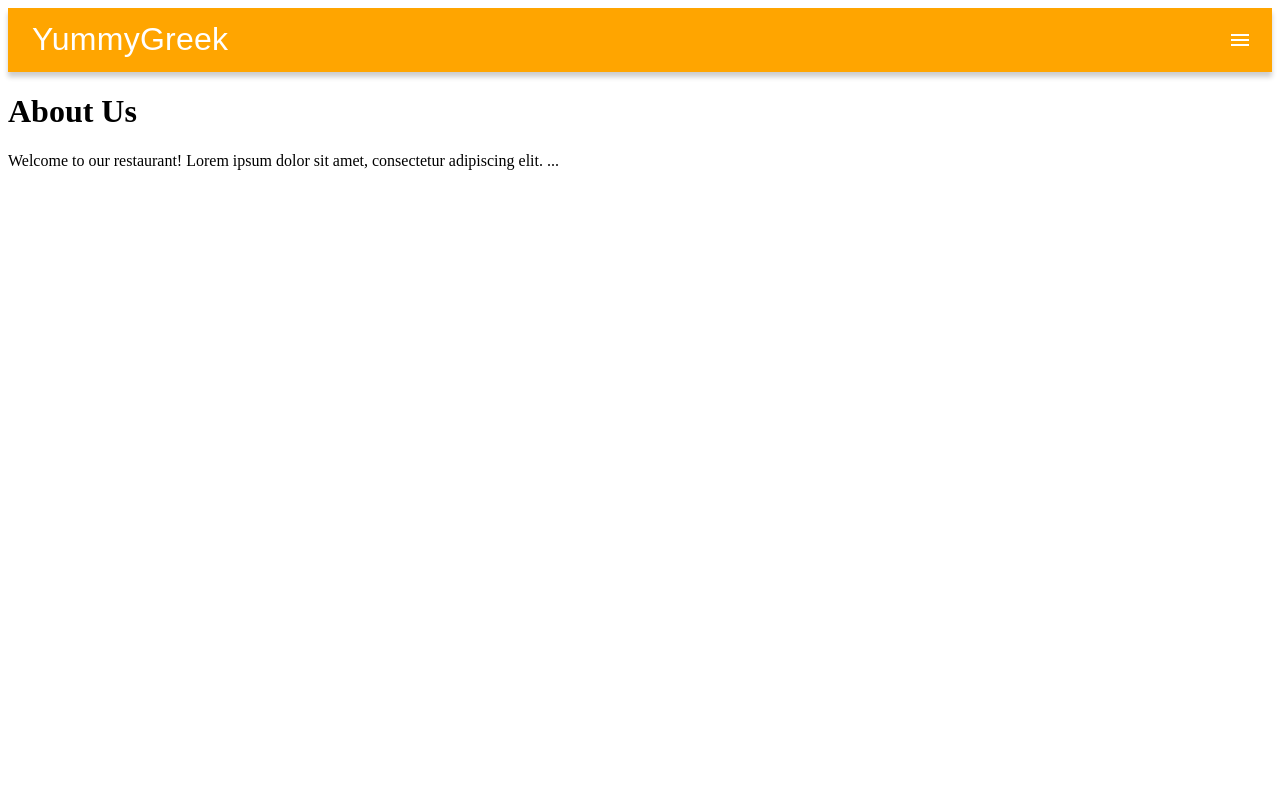
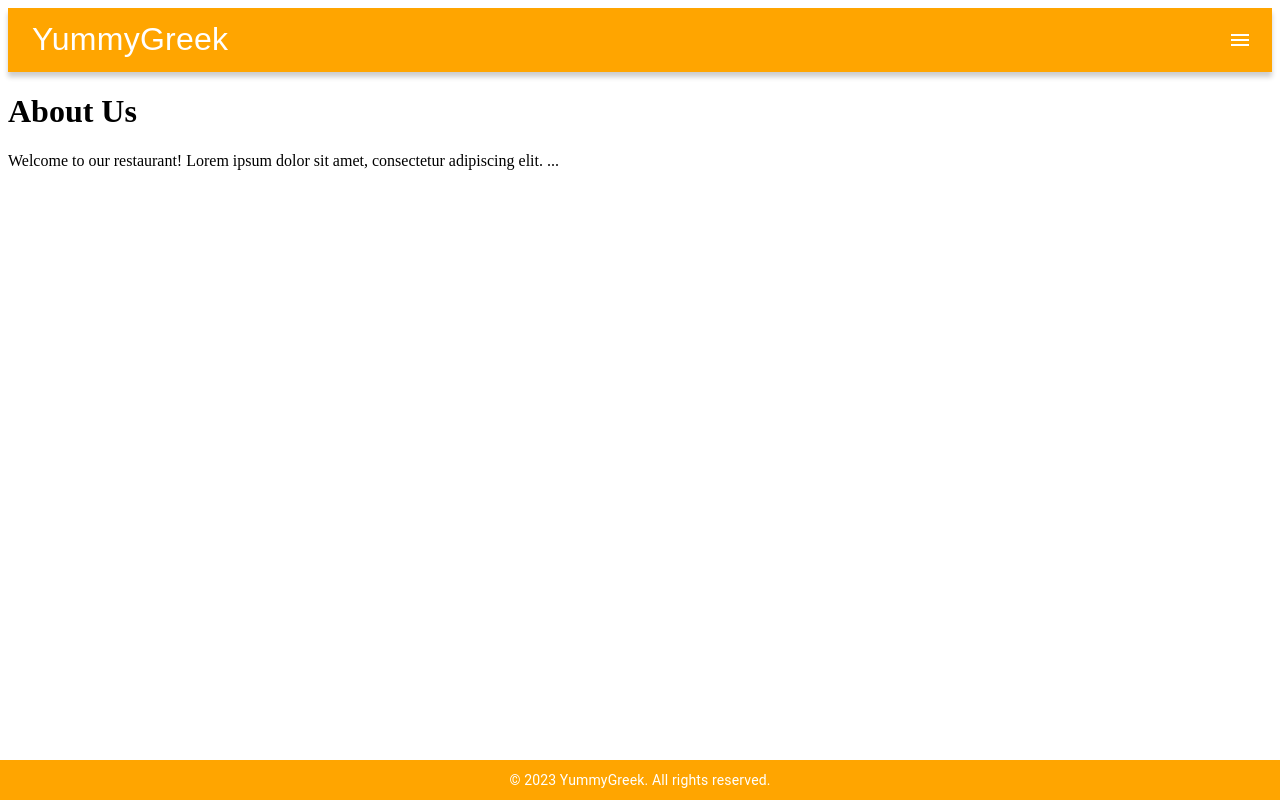
Before and after one commit to PanagiotisVard/YummyGreek, a React (Create React App) app in the folder frontend/: page /aboutus in a window 1280 px wide. Built offline with nearby package versions, Linux system fonts and the light colour scheme; a web font is replaced by a local one.

Commit message:
AboutUs page styling

```diff
--- a/frontend/src/Pages/AboutUsPage/AboutUs.js
+++ b/frontend/src/Pages/AboutUsPage/AboutUs.js
@@ -1,6 +1,8 @@
 // AboutUs.js
 import React from 'react';
 import Header from "../Header/Header";
+import Footer from "../Footer/Footer"
+
 
 function AboutUs() {
   return (
@@ -11,6 +13,7 @@ function AboutUs() {
         Welcome to our restaurant! Lorem ipsum dolor sit amet, consectetur adipiscing elit.
         ...
       </p>
+      <Footer></Footer>
     </div>
   );
 }
--- a/frontend/src/Pages/DishesPage/DishesPage.js
+++ b/frontend/src/Pages/DishesPage/DishesPage.js
@@ -7,7 +7,7 @@ import "./DishList.css";
 import { useDishes } from "./useDishes";
 import Dish from "./Dish";
 import Header from "../Header/Header";
-
+import Footer from "../Footer/Footer";
 
 const DishesPage = () => {
   const navigate = useNavigate();
@@ -120,6 +120,7 @@ const DishesPage = () => {
           </Grid>
         </Grid>
       </Container>
+      <Footer></Footer>
     </div>
   );
 };
--- /dev/null
+++ b/frontend/src/Pages/Footer/Footer.js
@@ -0,0 +1,27 @@
+import React from "react";
+import Typography from "@mui/material/Typography";
+import Box from "@mui/material/Box";
+
+const Footer = () => {
+  const footerStyle = {
+    backgroundColor: "orange",
+    padding: "10px 0",
+    textAlign: "center",
+    color: "white",
+    position: "fixed",
+    bottom: 0,
+    left: 0,
+    right: 0,
+    width: "100%", // Make the width 100%
+  };
+
+  return (
+    <Box component="footer" style={footerStyle}>
+      <Typography variant="body2">
+        &copy; {new Date().getFullYear()} YummyGreek. All rights reserved.
+      </Typography>
+    </Box>
+  );
+};
+
+export default Footer;
--- a/frontend/src/Pages/Header/Header.js
+++ b/frontend/src/Pages/Header/Header.js
@@ -6,9 +6,11 @@ import IconButton from "@mui/material/IconButton";
 import MenuIcon from "@mui/icons-material/Menu";
 import Menu from "@mui/material/Menu";
 import MenuItem from "@mui/material/MenuItem";
+import { useNavigate } from "react-router-dom"; // Import useNavigate
 
 const Header = () => {
   const [anchorEl, setAnchorEl] = useState(null);
+  const navigate = useNavigate(); // Get the navigate function from React Router
 
   const handleMenuClick = (event) => {
     setAnchorEl(event.currentTarget);
@@ -16,6 +18,12 @@ const Header = () => {
 
   const handleClose = () => {
     setAnchorEl(null);
+  };
+
+  const handleAboutUsClick = () => {
+    // Navigate to the "AboutUs" page when "About Us" is clicked
+    navigate("/aboutus");
+    handleClose(); // Close the menu
   };
 
   const headerStyle = {
@@ -45,7 +53,7 @@ const Header = () => {
         >
           <MenuItem onClick={handleClose}>My Account</MenuItem>
           <MenuItem onClick={handleClose}>Orders</MenuItem>
-          <MenuItem onClick={handleClose}>About Us</MenuItem>
+          <MenuItem onClick={handleAboutUsClick}>About Us</MenuItem>
         </Menu>
       </Toolbar>
     </AppBar>
```
Also changed, not shown: frontend/src/Pages/AboutUsPage/AboutUs.css (added), frontend/src/Pages/Footer/Footer.css (added), frontend/src/Pages/Header/Header.css (added), frontend/src/Pages/OrderPage/OrderPage.css (added).
